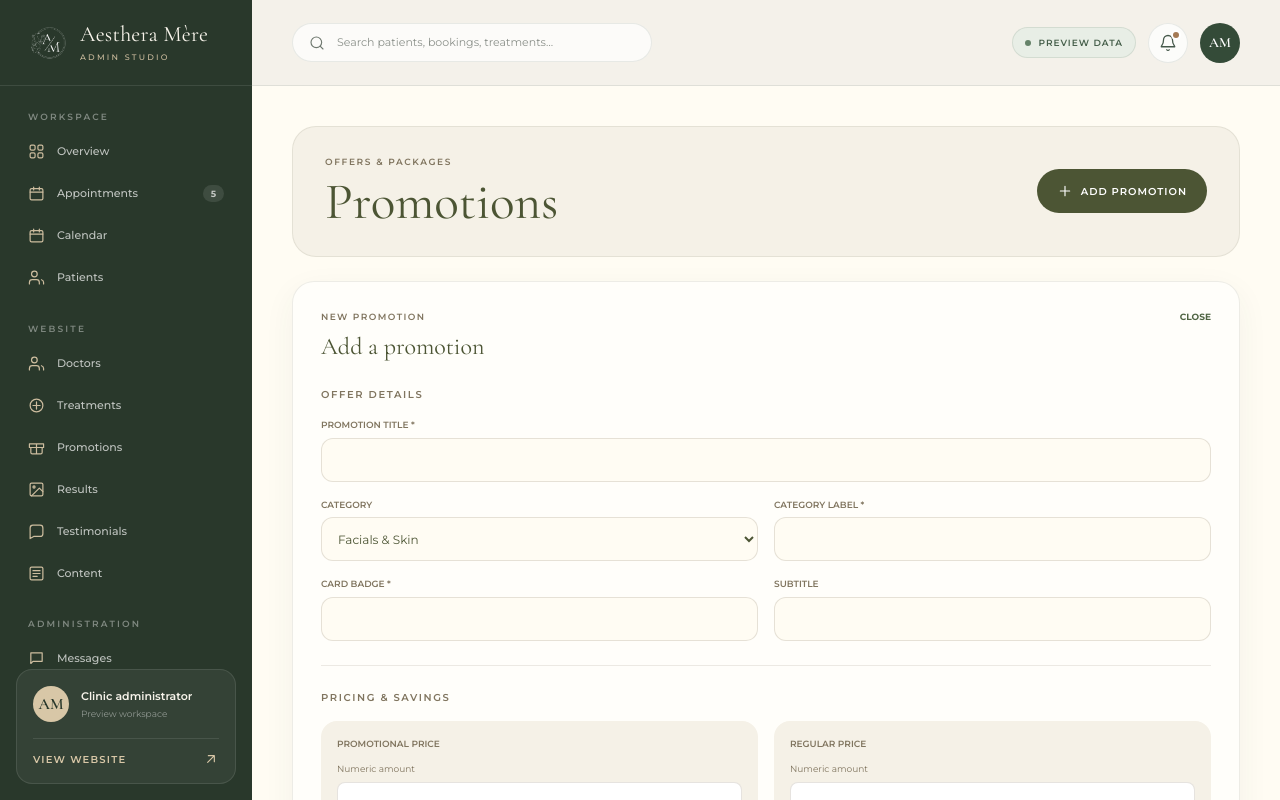
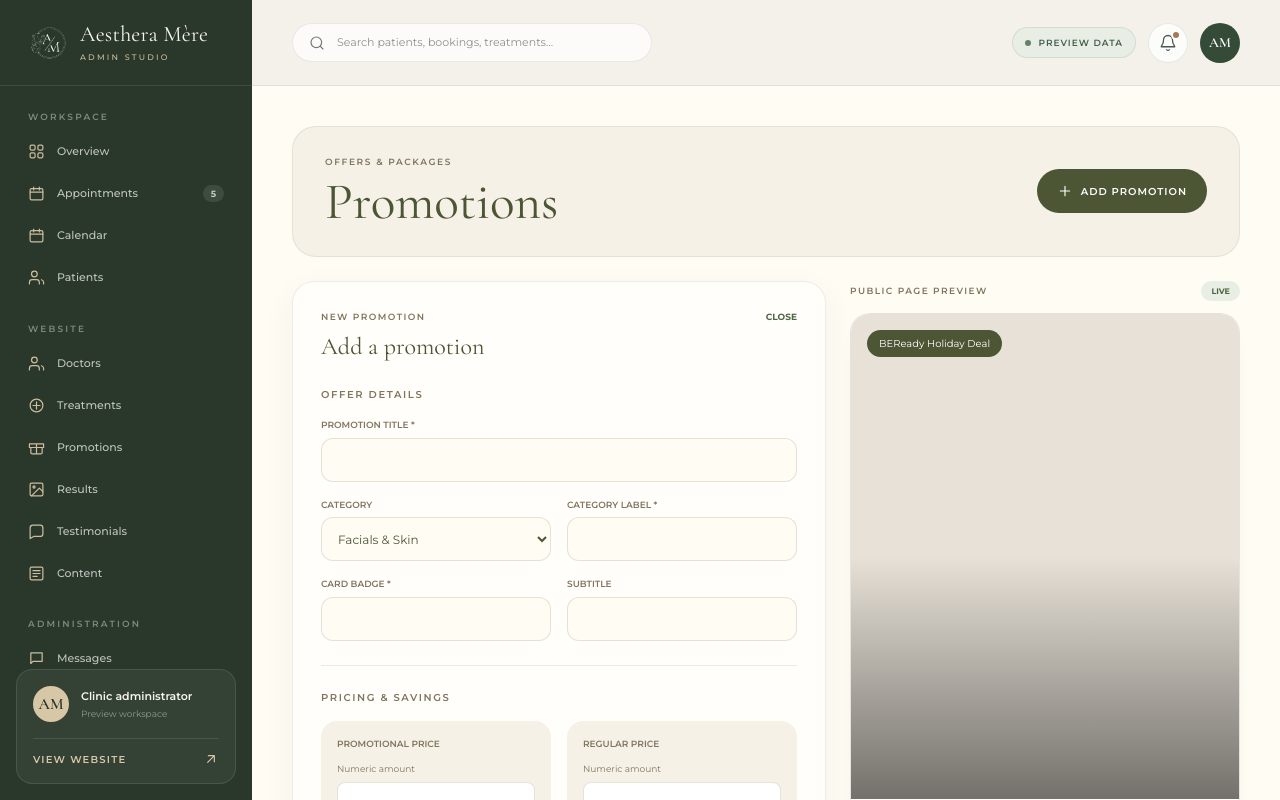
Before and after one commit to bettybeatrix/aesthera-mere, a Next.js app: page /admin/promotions in a window 1280 px wide. Both pictures are taken after typing "Sample" into the empty fields and a click on the button "ADD PROMOTION". Shown: the top 800 px of the page. Built offline with nearby package versions, Linux system fonts and the light colour scheme.

Commit message:
Pair promotion editor with public-style live preview

```diff
--- a/components/admin/PromotionsWorkspace.tsx
+++ b/components/admin/PromotionsWorkspace.tsx
@@ -251,7 +251,7 @@ export default function PromotionsWorkspace({ initialPromos }: Props) {
           <button type="button" onClick={openNew} className="inline-flex min-h-11 items-center justify-center gap-2 self-start rounded-full bg-[#4C5534] px-5 font-montserrat text-[10px] font-semibold uppercase tracking-[0.1em] text-white transition-colors hover:bg-[#3D472A] sm:self-auto"><Icon><path d="M12 5v14M5 12h14" /></Icon> Add promotion</button>
         </header>
 
-        {!editingId && promotionForm && <div className="mb-6 mt-6">{promotionForm}</div>}
+        {!editingId && promotionForm && <div className="mb-7 mt-6 grid items-start gap-6 xl:grid-cols-[minmax(0,1fr)_390px]"><div>{promotionForm}</div><div className="xl:sticky xl:top-6">{livePreview}</div></div>}
 
         <section className="mt-6 grid gap-3 sm:grid-cols-4" aria-label="Promotion summary">
           {[["Total", promos.length], ["Active", activeCount], ["Inactive", inactiveCount], ["Expired", expiredCount]].map(([label, value]) => <article key={String(label)} className="rounded-[20px] border border-[#4C5534]/10 bg-white p-5"><p className="font-seasons text-3xl">{value}</p><p className="mt-2 font-montserrat text-[10px] font-semibold text-[#80755F]">{label}</p></article>)}
@@ -286,7 +286,7 @@ export default function PromotionsWorkspace({ initialPromos }: Props) {
                     <button type="button" onClick={() => setPendingDelete(promo)} aria-label={"Remove " + promo.title} className="grid h-9 w-9 place-items-center rounded-full border border-[#8A5148]/20 text-[#8A5148] transition-colors hover:bg-[#FBF0ED]"><Icon><path d="M4 7h16M10 11v6M14 11v6M5 7l1 14h12l1-14M9 7V4h6v3" /></Icon></button>
                   </div>
                 </div>
-                {editingId === promo.id && promotionForm && <div className="border-t border-[#4C5534]/10 bg-[#F5F1E7] p-4 sm:p-5">{promotionForm}</div>}
+                {editingId === promo.id && promotionForm && <div className="border-t border-[#4C5534]/10 bg-[#F5F1E7] p-4 sm:p-5"><div className="grid items-start gap-6 xl:grid-cols-[minmax(0,1fr)_390px]"><div>{promotionForm}</div><div className="xl:sticky xl:top-6">{livePreview}</div></div></div>}
               </article>;
             })}
             {!visible.length && <p className="col-span-full rounded-2xl border border-dashed border-[#4C5534]/15 p-12 text-center font-montserrat text-xs text-[#80755F]">No promotions match your search.</p>}
```
